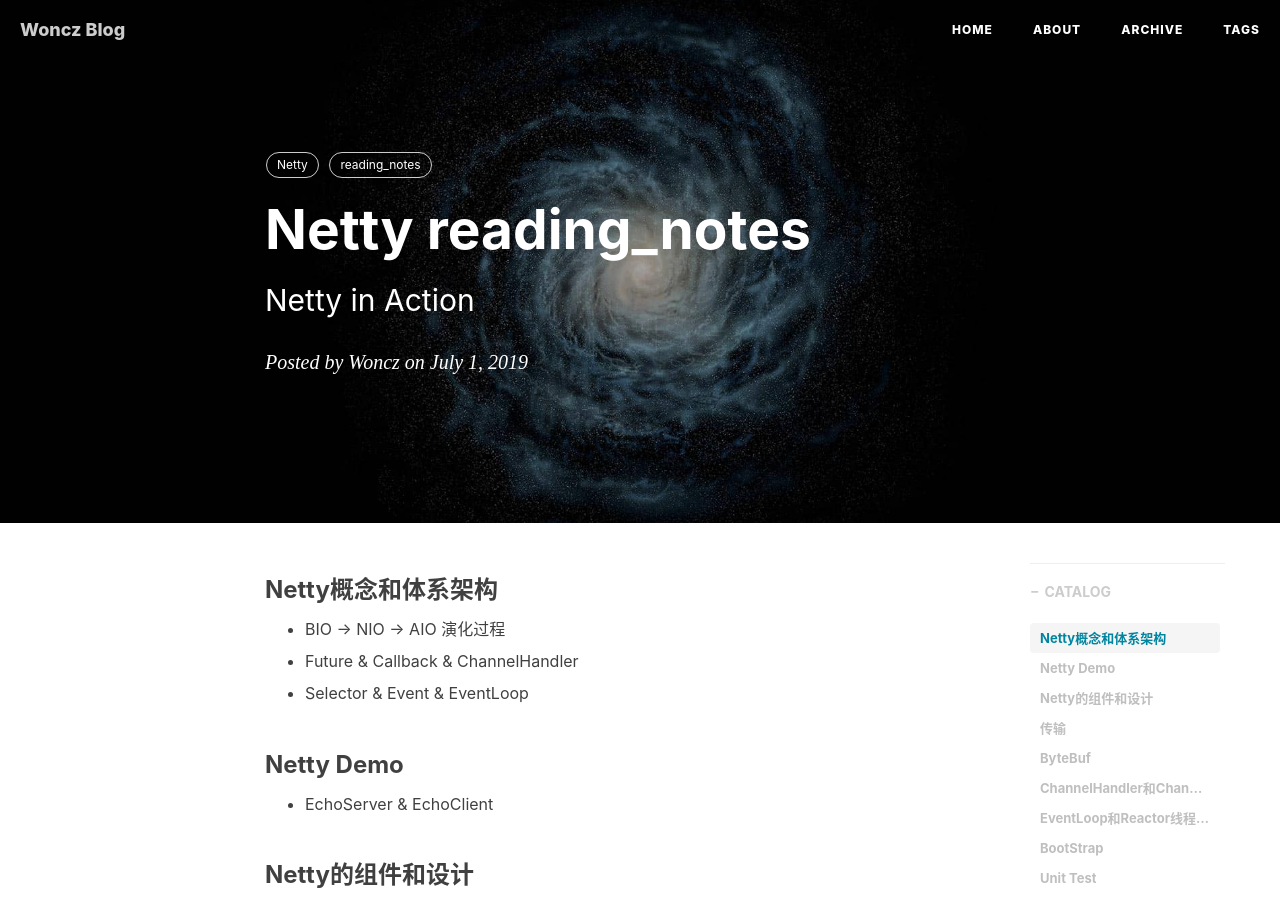
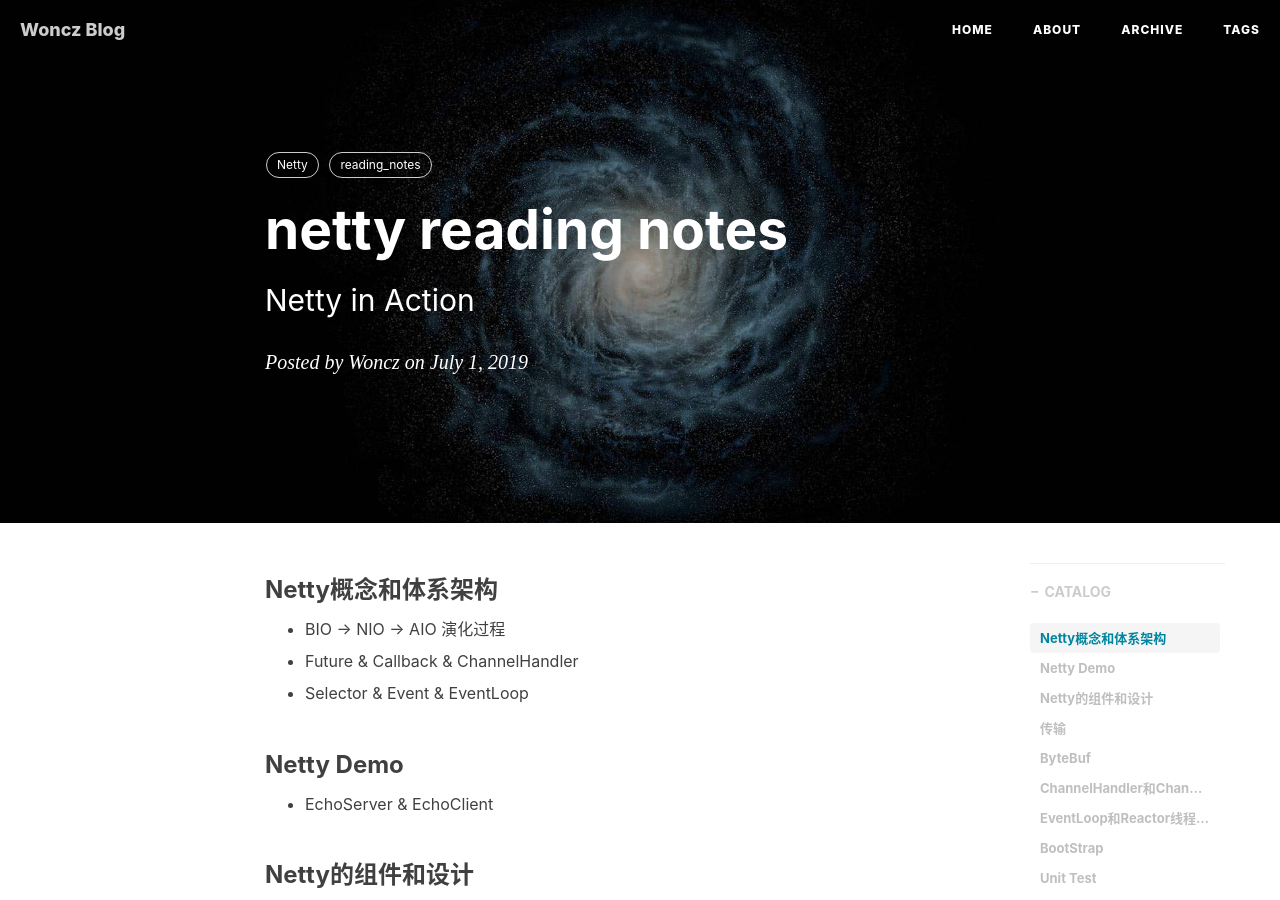
Before and after one commit to woncz/woncz.github.io, a Jekyll site: the page built from _posts/2019-07-01-[Netty in Action]_reading_notes.md, in a window 1280 px wide and 900 px high. Built offline with Jekyll 4.4.1, drawn with Linux system fonts in a browser that asks for light colours; nearby versions of some CDN libraries; comment, search, counter and statistics services are not loaded.

```diff
--- a/_posts/2019-07-01-[Netty in Action]_reading_notes.md
+++ b/_posts/2019-07-01-[Netty in Action]_reading_notes.md
@@ -1,6 +1,6 @@
 ---
 layout:     post
-title:      "Netty reading_notes"
+title:      "netty reading notes"
 subtitle:   "Netty in Action"
 date:       2019-07-01
 author:     "Woncz"
```
